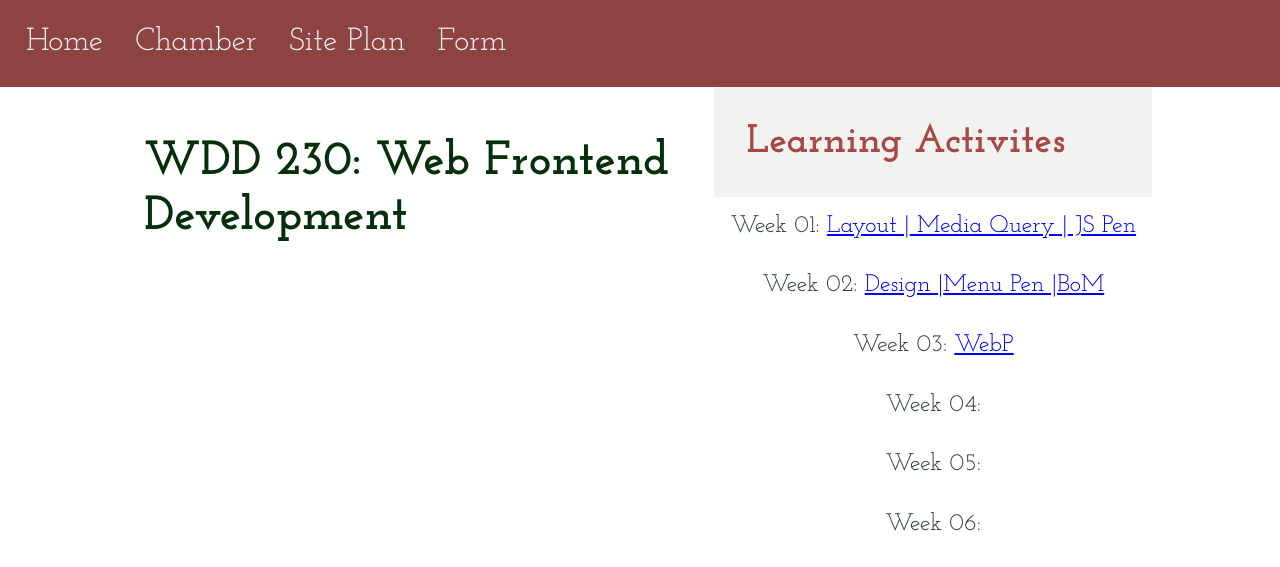
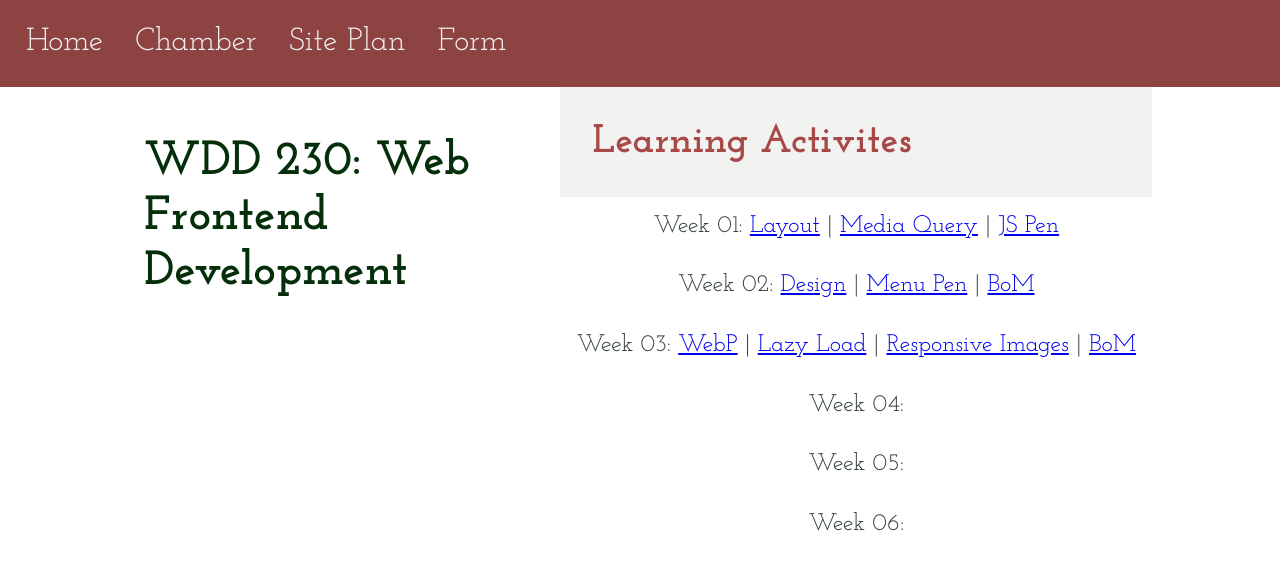
Before and after one commit to kaymanda/wdd230, a plain HTML site: page index.html in a window 1280 px wide. Shown: the part 188-755 px from the top of the page. Drawn offline with Linux system fonts and the light colour scheme.

Commit message:
updated week3 href

```diff
--- a/index.html
+++ b/index.html
@@ -51,13 +51,16 @@
         <section class="card activites">
             <h2>Learning Activites</h2>
             <ul>
-                <li>Week 01: <a href="https://kaymanda.github.io/wdd230/week01/holygrail.html"> Layout |</a><a
-                        href="https://kaymanda.github.io/wdd230/week01/media-query.html"> Media Query |</a><a
+                <li>Week 01: <a href="https://kaymanda.github.io/wdd230/week01/holygrail.html"> Layout</a> | <a
+                        href="https://kaymanda.github.io/wdd230/week01/media-query.html"> Media Query</a> | <a
                         href="https://codepen.io/Amanda-Smith-the-looper/pen/dyLroRW"> JS Pen </a></li>
-                <li>Week 02: <a href="https://kaymanda.github.io/wdd230/week02/design.html">Design |</a><a
-                        href="https://codepen.io/Amanda-Smith-the-looper/pen/bGJyWBr">Menu Pen |</a><a
+                <li>Week 02: <a href="https://kaymanda.github.io/wdd230/week02/design.html">Design</a> | <a
+                        href="https://codepen.io/Amanda-Smith-the-looper/pen/bGJyWBr">Menu Pen</a> | <a
                         href="https://kaymanda.github.io/wdd230/week02/bom.html">BoM</a></li>
-                <li>Week 03: <a href="week03/images/landscape.webp">WebP</a></li>
+                <li>Week 03: <a href="week03/images/landscape.webp">WebP</a> | <a
+                        href="https://kaymanda.github.io/wdd230/week03/lazyload.html">Lazy Load</a> | <a
+                        href="https://kaymanda.github.io/wdd230/week03/responsive-images.html">Responsive Images</a> | <a
+                        href="https://kaymanda.github.io/wdd230/week03/bom.html">BoM</a></li>
                 <li>Week 04: <a href=""></a></li>
                 <li>Week 05: <a href=""></a></li>
                 <li>Week 06: <a href=""></a></li>
```
